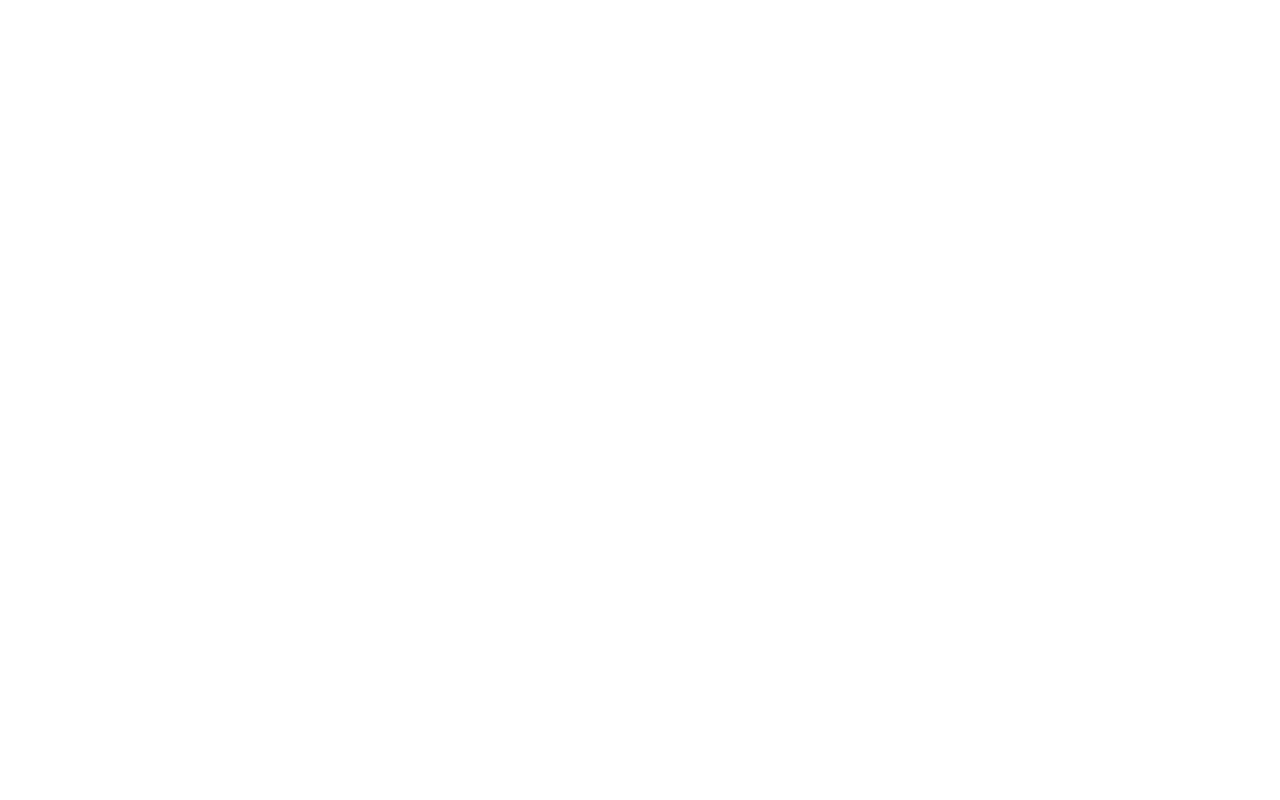
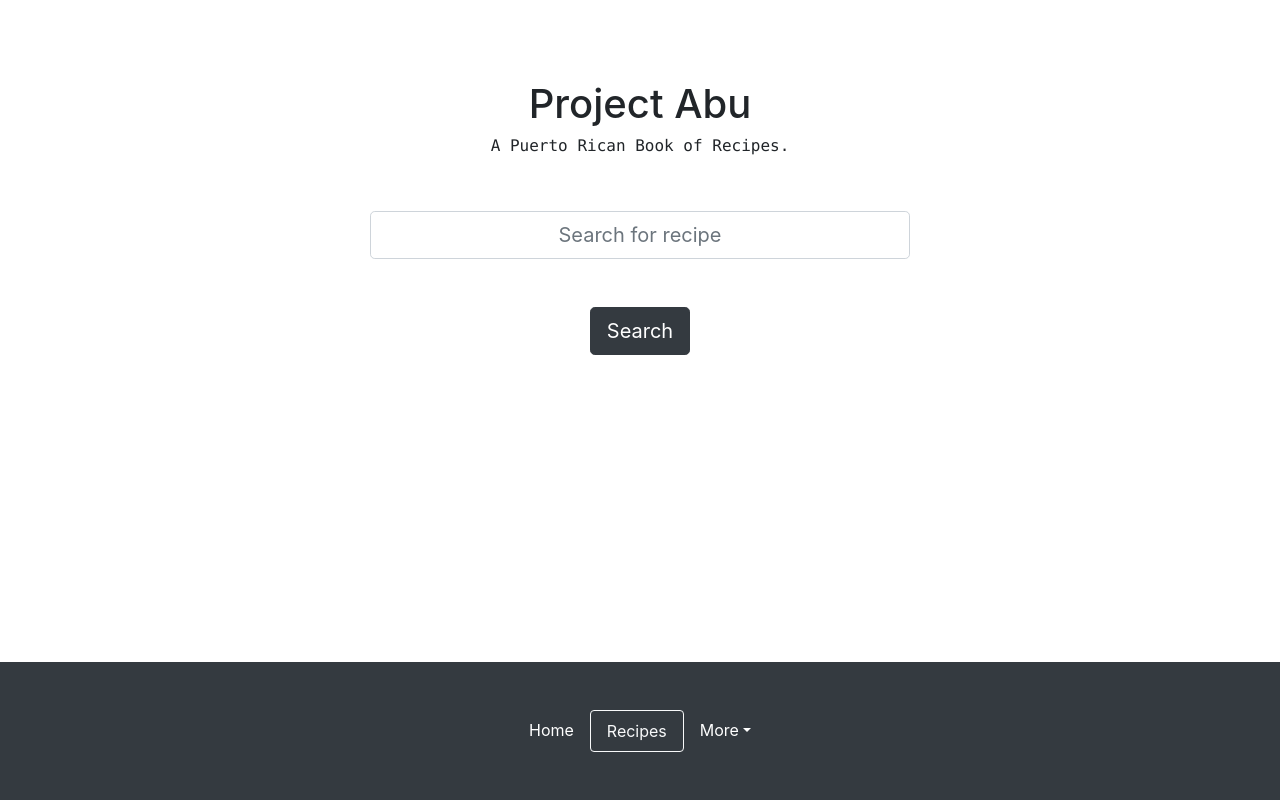
Before and after one commit to juanburgos/project-abu, a website: page index.html in a window 1280 px wide. Drawn offline with nearby package versions, Linux system fonts and the light colour scheme.

Commit message:
Add navbar & search

```diff
--- a/index.html
+++ b/index.html
@@ -1,12 +1,76 @@
 <!DOCTYPE html>
 <html lang="en">
+
 <head>
     <meta charset="UTF-8">
     <meta http-equiv="X-UA-Compatible" content="IE=edge">
     <meta name="viewport" content="width=device-width, initial-scale=1.0">
-    <title>Project Abu</title>
+
+    <!-- build:css css/main.css -->
+    <link rel="stylesheet" href="node_modules/bootstrap/dist/css/bootstrap.min.css" />
+    <link rel="stylesheet" href="node_modules/font-awesome/css/font-awesome.min.css" />
+    <link rel="stylesheet" href="node_modules/bootstrap-social/bootstrap-social.css" />
+    <link rel="stylesheet" href="css/styles.css" />
+
+    <title>Project Abu - A Puerto Rican Book of Recipes</title>
 </head>
+
 <body>
 
+    <div class="container pt-3 my-3 text-center">
+        <div class="row mt-5 mb-5">
+            <div class="col">
+                <h1>Project Abu</h1>
+                <h6 class="text-monospace">A Puerto Rican Book of Recipes.</h6>
+            </div>
+        </div>
+
+        <div class="row">
+            <div class="col-sm-6 mx-auto">
+                <form>
+                    <input type="text" class="form-control form-control-lg text-center" placeholder="Search for recipe">
+                    <button type="submit" class="btn btn-dark btn-lg my-5">Search</button>
+                </form>
+            </div>
+        </div>
+    </div>
+
+
+
+
+
+
+
+
+
+
+
+
+
+
+
+    <nav class="nav fixed-bottom justify-content-center bg-dark py-5">
+        <a class="nav-link active text-white" href="#">Home</a>
+        <a class="nav-link btn btn-outline-light" href="#">Recipes</a>
+        <a class="nav-link text-white dropdown-toggle" data-toggle="dropdown" href="#" role="button" aria-haspopup="true"
+            aria-expanded="false">More</a>
+        <div class="dropdown-menu">
+
+            <a class="dropdown-item" href="#">About Us</a>
+            <a class="dropdown-item" href="#">Contact Us</a>
+            <div class="dropdown-divider"></div>
+            <a class="dropdown-item" href="#">Sign-in</a>
+        </div>
+    </nav>
 </body>
+
+<!-- jQuery must come first, then Popper.js, then the Bootstrap JavaScript plugins.-->
+
+<!-- build:js js/main.js -->
+<script src="node_modules/jquery/dist/jquery.slim.min.js"></script>
+<script src="node_modules/popper.js/dist/umd/popper.min.js"></script>
+<script src="node_modules/bootstrap/dist/js/bootstrap.min.js"></script>
+<script src="js/scripts.js"></script>
+<!-- endbuild -->
+
 </html>
```
Also changed, not shown: package.json (+8 -3 lines), 1 other file.
